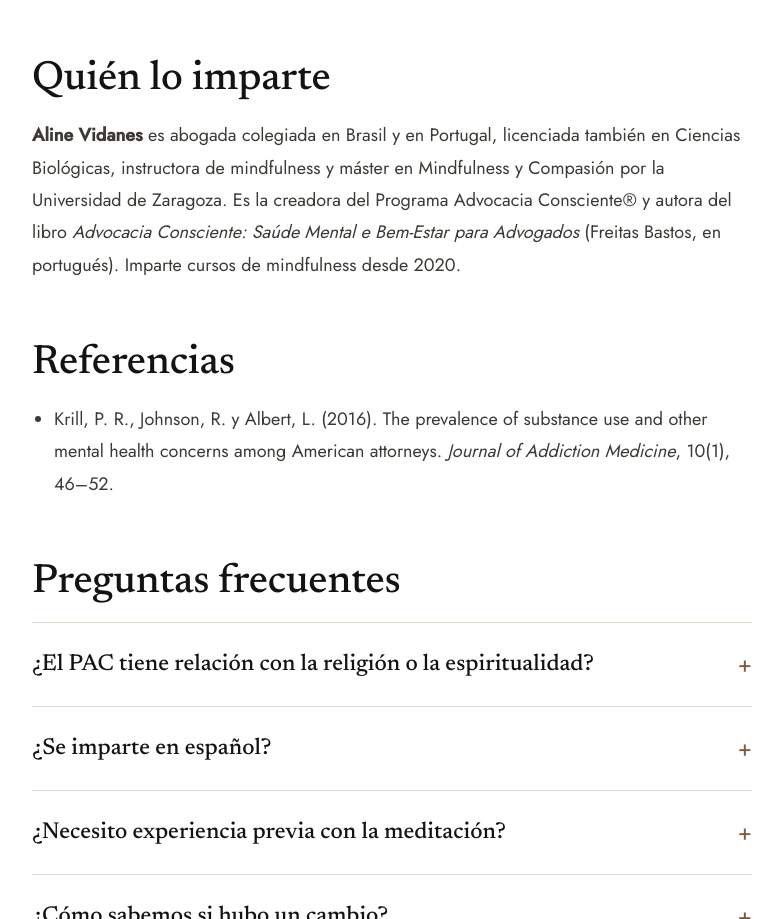
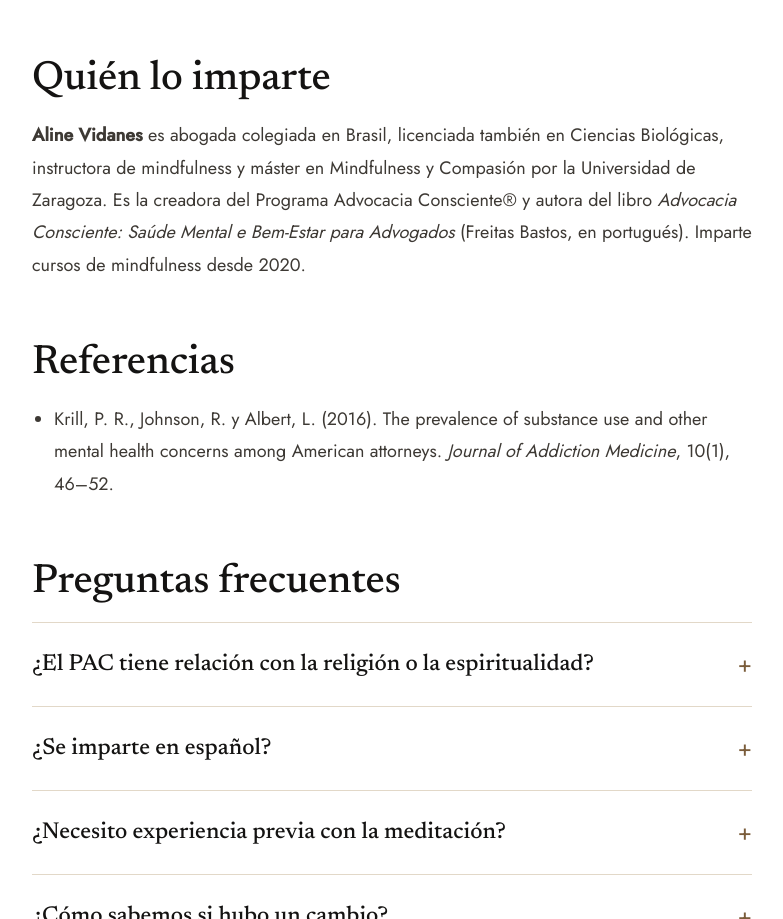
Before and after one commit to alinevidanes/advocaciaconsciente.com, a plain HTML site: page es/index.html in a window 1280 px wide. Shown: the part 4845-5764 px from the top of the page, without its empty margins (248-1031 px from the left). Drawn offline with Linux system fonts and the light colour scheme.

Commit message:
es: quita la mención a Portugal

```diff
--- a/es/index.html
+++ b/es/index.html
@@ -219,7 +219,7 @@ try{var c=localStorage.getItem('cookie-consent');if(c){var o=c==='granted'?{anal
 </table></div>
 
 <h2 id="quien-lo-imparte">Quién lo imparte</h2>
-<p><strong>Aline Vidanes</strong> es abogada colegiada en Brasil y en Portugal, licenciada también en Ciencias Biológicas, instructora de mindfulness y máster en Mindfulness y Compasión por la Universidad de Zaragoza. Es la creadora del Programa Advocacia Consciente® y autora del libro <em>Advocacia Consciente: Saúde Mental e Bem-Estar para Advogados</em> (Freitas Bastos, en portugués). Imparte cursos de mindfulness desde 2020.</p>
+<p><strong>Aline Vidanes</strong> es abogada colegiada en Brasil, licenciada también en Ciencias Biológicas, instructora de mindfulness y máster en Mindfulness y Compasión por la Universidad de Zaragoza. Es la creadora del Programa Advocacia Consciente® y autora del libro <em>Advocacia Consciente: Saúde Mental e Bem-Estar para Advogados</em> (Freitas Bastos, en portugués). Imparte cursos de mindfulness desde 2020.</p>
 
 <h2 id="referencias">Referencias</h2>
 <ul>
```
